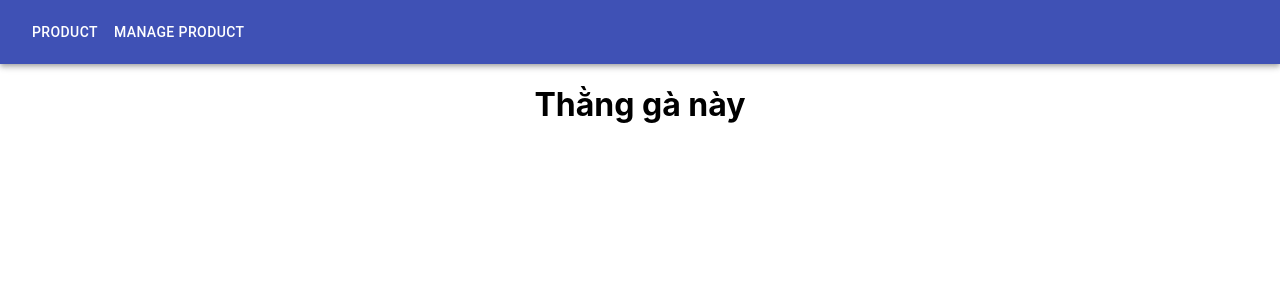
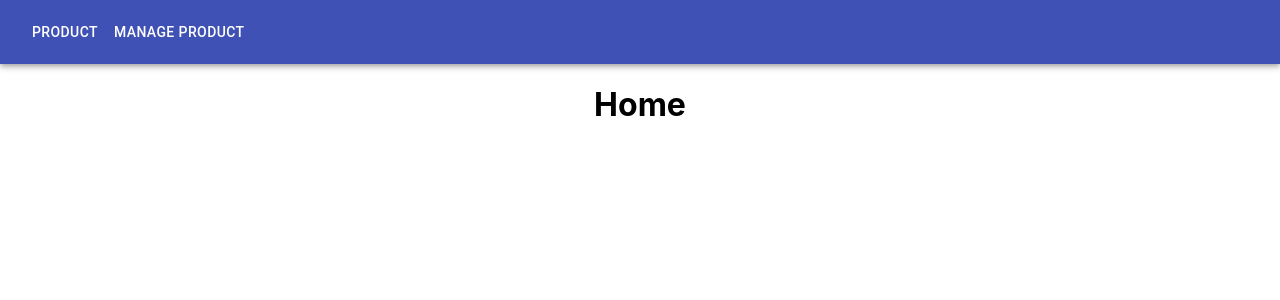
Before and after one commit to byube1/FE-prac1, a React (Create React App) app: page / in a window 1280 px wide. Shown: the top 300 px of the page. Built offline with nearby package versions, Linux system fonts and the light colour scheme.

Commit message:
feat: change content in component Home

```diff
--- a/src/page/Home/index.jsx
+++ b/src/page/Home/index.jsx
@@ -4,7 +4,7 @@ export default function Home() {
     return (
         <div>
 
-            <h1>Thằng gà này</h1>
+            <h1>Home</h1>
         </div>
     )
 }
```
